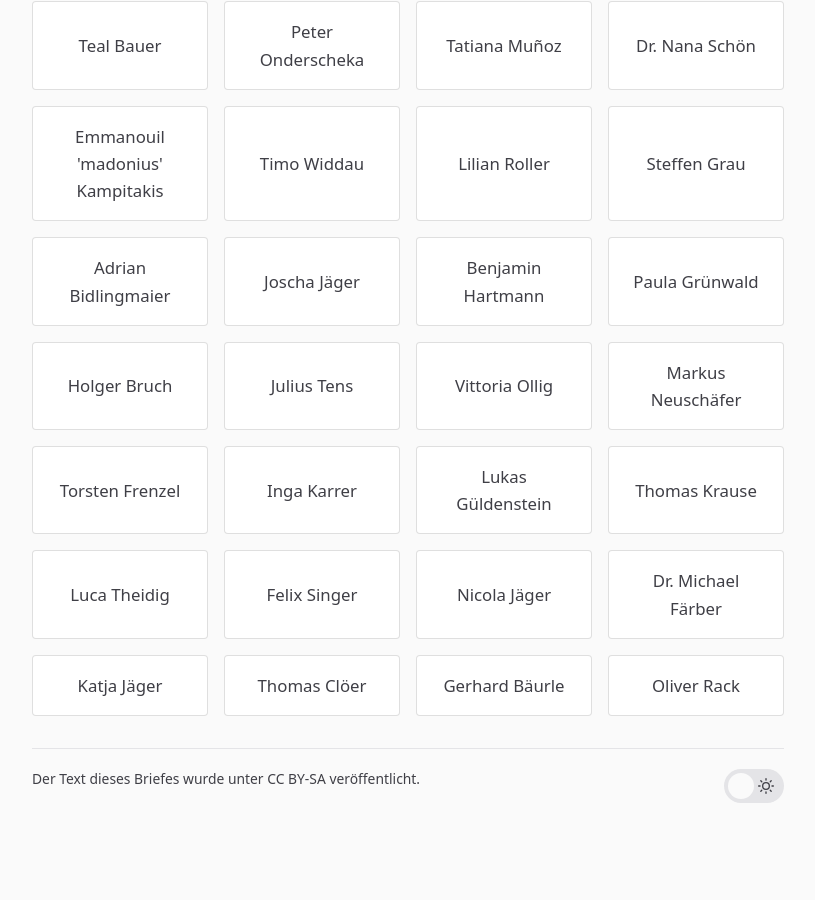
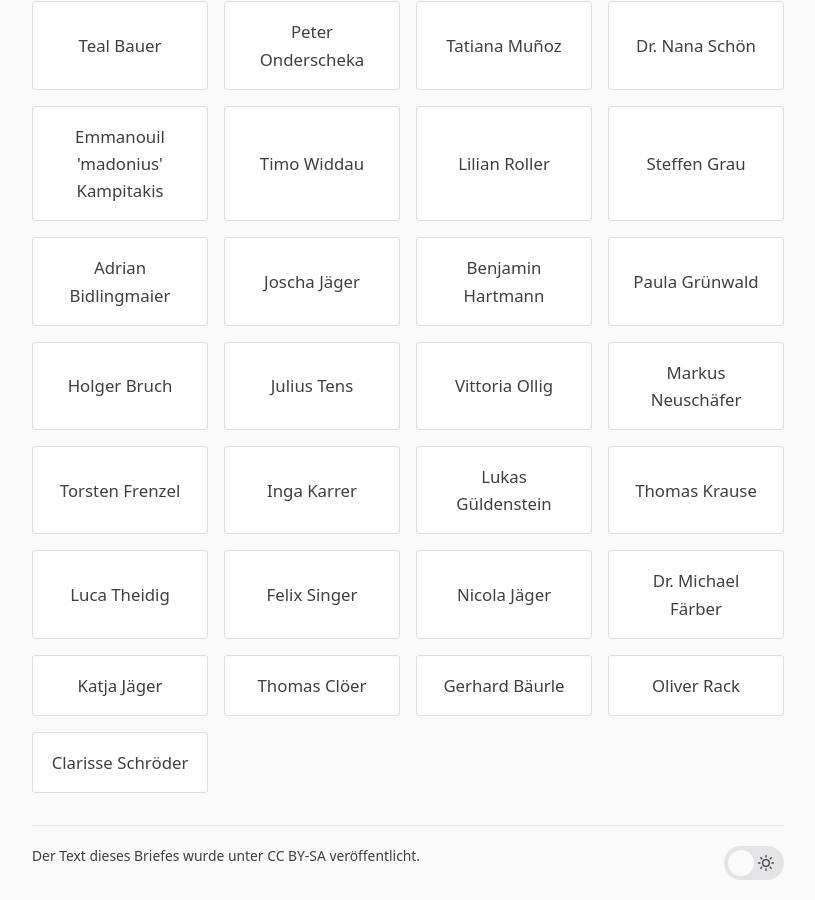
Before and after one commit to itrich/vsh-bleibt, a Jekyll site: the page built from OFFENERBRIEF.md, in a window 1280 px wide and 900 px high, scrolled down 5819 px. Shown: the whole window, without its empty margins (232-1047 px from the left). Built offline with Jekyll 4.4.1, drawn with Linux system fonts in a browser that asks for light colours; before the commit the page ends 6642 px from its top, so only the background shows below that.

Commit message:
Update signees.yml

```diff
--- a/_data/signees.yml
+++ b/_data/signees.yml
@@ -54,3 +54,4 @@
 - name: Thomas Clöer
 - name: Gerhard Bäurle
 - name: Oliver Rack
+- name: Clarisse Schröder
```
